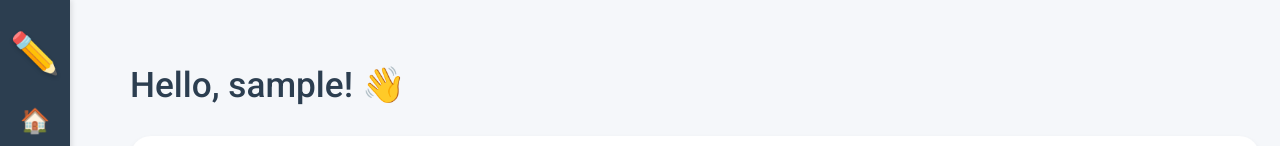
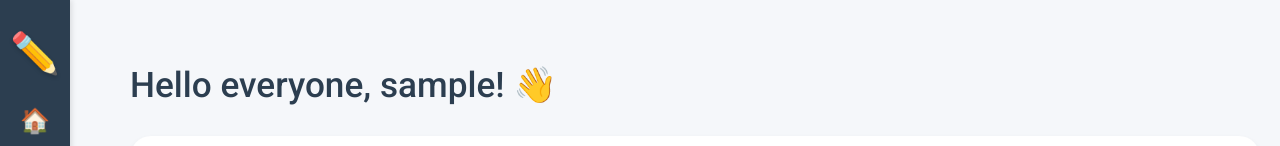
Before and after one commit to Abhishek3807/devops, a React (Create React App) app: page /main in a window 1280 px wide. Shown: the top 146 px of the page. Built offline with nearby package versions, Linux system fonts and the light colour scheme; no server answers; sample sign-in values are in the browser's storage.

Commit message:
Update MainPage.js

```diff
--- a/src/components/MainPage.js
+++ b/src/components/MainPage.js
@@ -119,7 +119,7 @@ function MainPage({ logout }) {
       </aside>
       <main className="content">
         <header className="header">
-          <h1>Hello, {username}! 👋</h1>
+          <h1>Hello everyone, {username}! 👋</h1>
         </header>
         <div className="search-sort-container">
           <input
```
